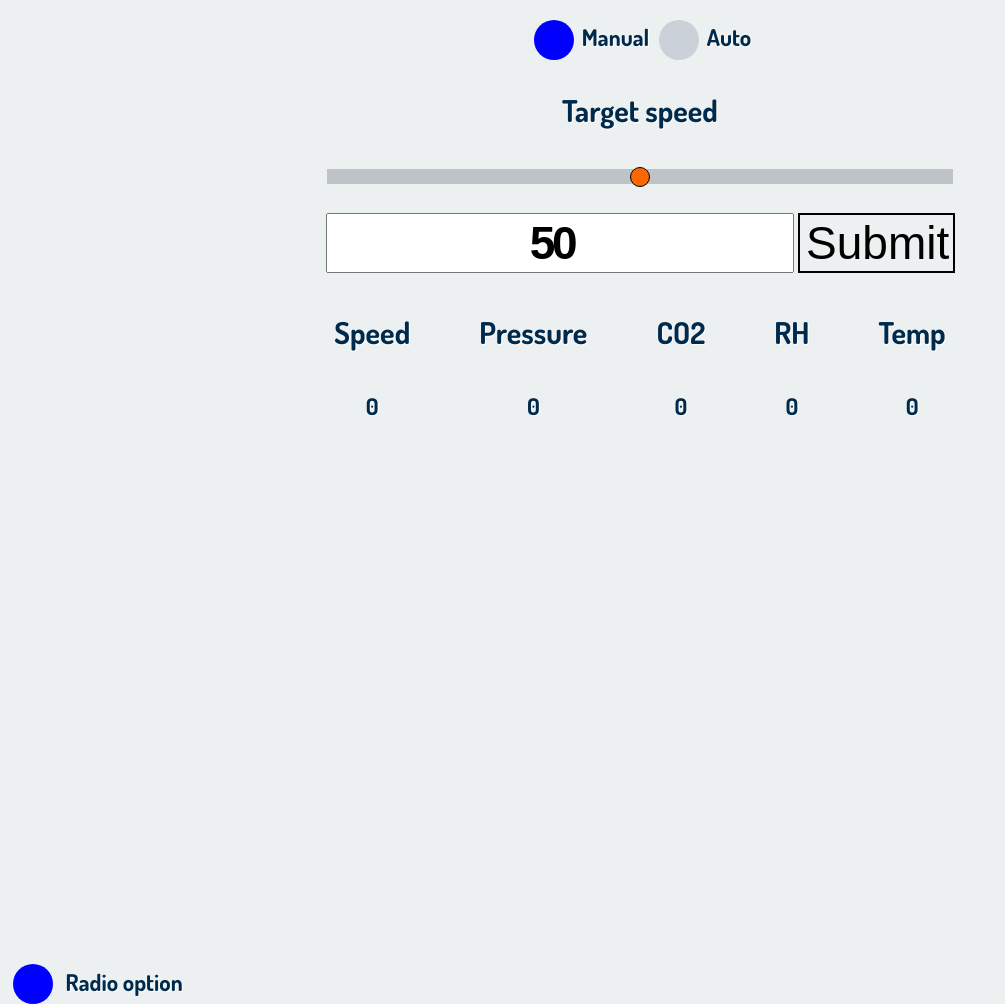
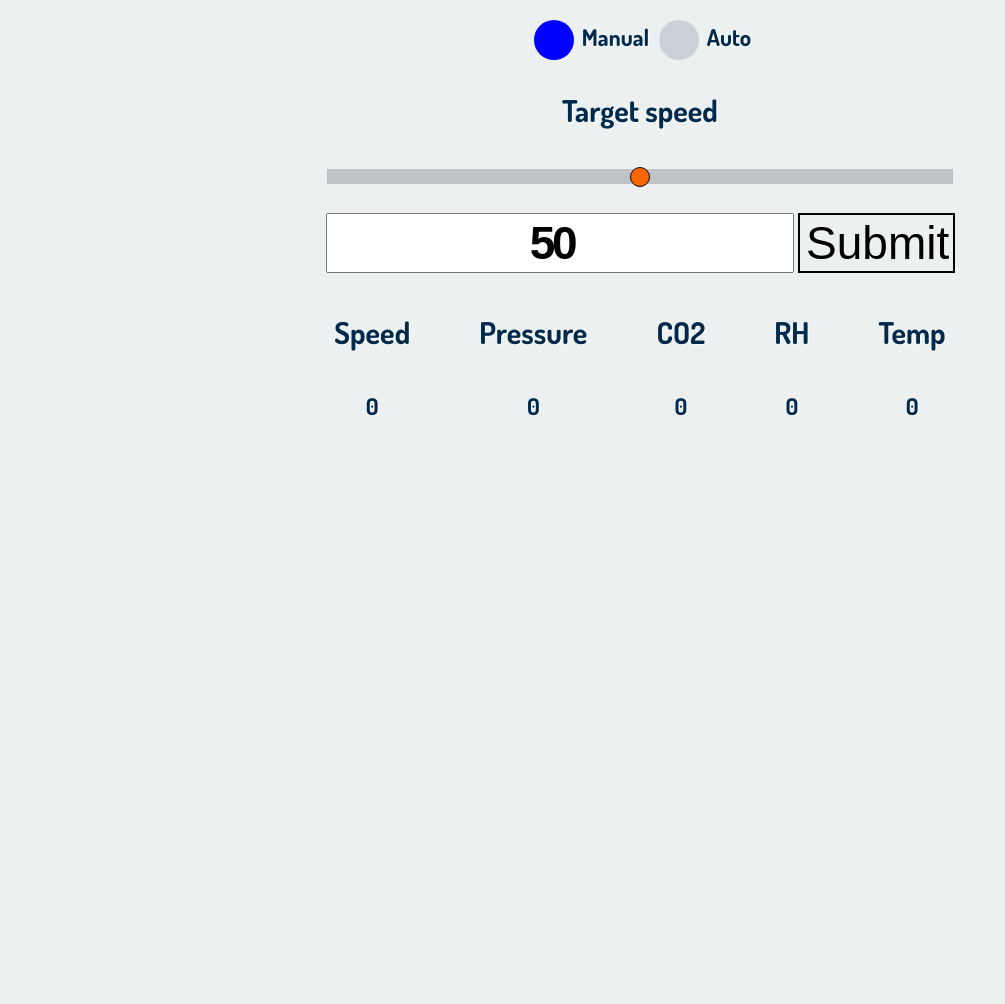
Before and after one commit to Mikooboy/ventilation, a website: page ventilation-UI/page.html in a window 1280 px wide. Shown: the part 295-1299 px from the top of the page, without its empty margins (0-1005 px from the left). After the commit the page ends 1251 px from the top, so only its background shows below. Drawn offline with nearby package versions, Linux system fonts and the light colour scheme; no server answers.

Commit message:
Recent style

```diff
--- a/ventilation-UI/page.html
+++ b/ventilation-UI/page.html
@@ -50,31 +50,6 @@
     </div>
 
     <canvas id="myChart" style="width:100%;max-width:1000px;margin:auto"></canvas>
-
-
-
-
-
-
-
-
-
-
-
-
-
-
-            <div class='py'>
-                <label>
-                    <input type="radio" class="option-input radio" name="example" checked />
-                    Radio option
-                </label>
-            </div>
-
-
-
-
-
 </body>
 </html>
 
```
